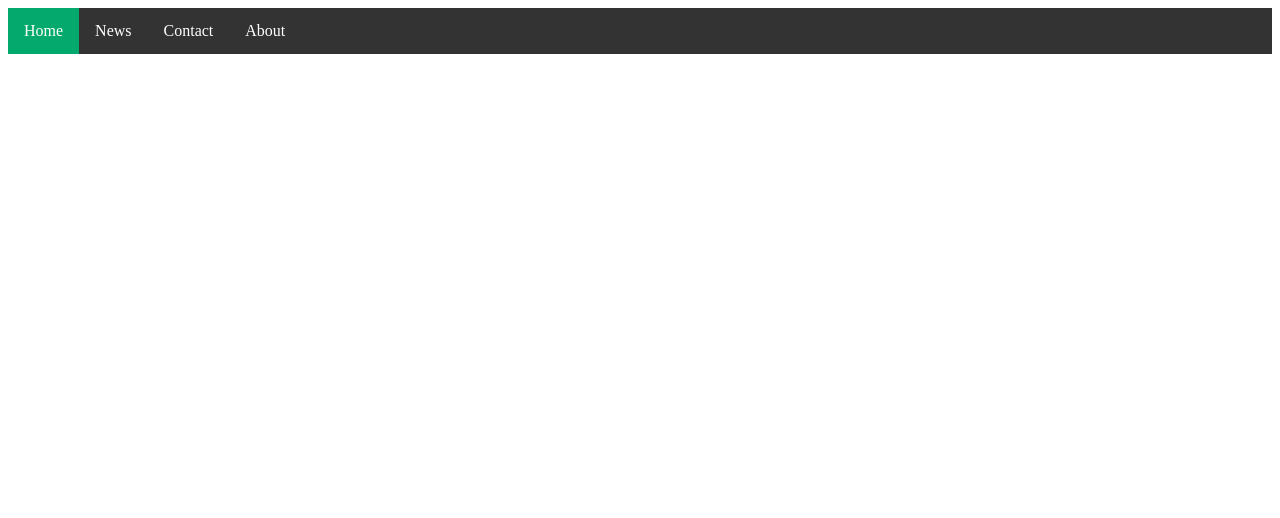
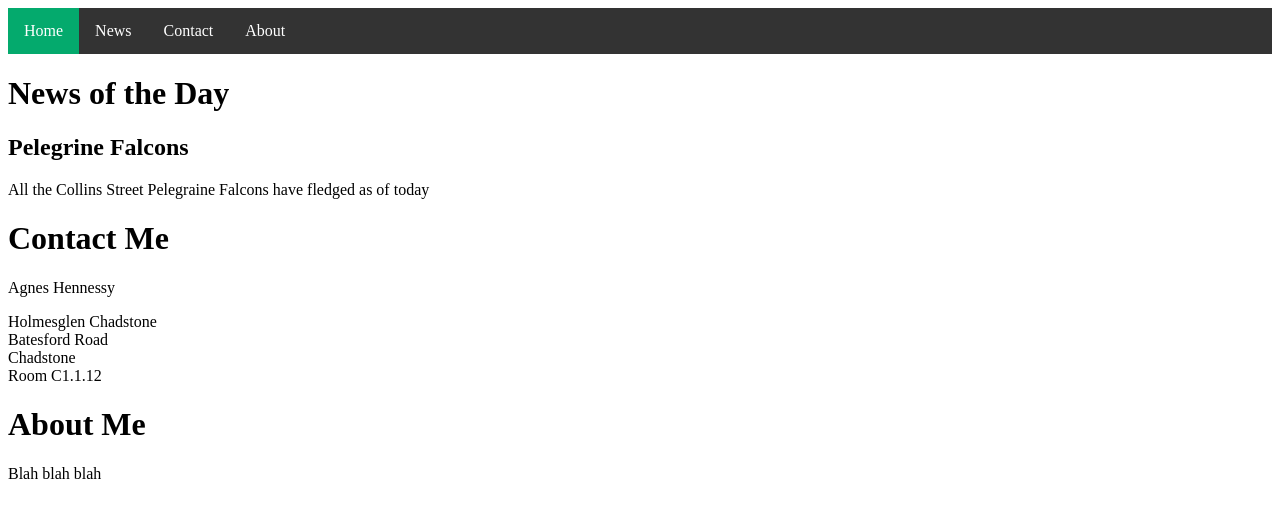
Before and after one commit to AGHEN/navBar, a plain HTML site: page index.html in a window 1280 px wide. Drawn offline with Linux system fonts and the light colour scheme.

Commit message:
Update to index.html
Added content

```diff
--- a/index.html
+++ b/index.html
@@ -12,5 +12,20 @@
   <li><a href="#about">About</a></li>
 </ul>
 
+<div id="news"></div>
+<h1>News of the Day</h1>
+<h2>Pelegrine Falcons</h2>
+<p>All the Collins Street Pelegraine Falcons have fledged as of today</p>
+<div id="contact"></div>
+<h1>Contact Me</h1>
+<p>Agnes Hennessy</p>
+<p>Holmesglen Chadstone<br/>
+Batesford Road<br />
+Chadstone<br />
+Room C1.1.12</p>
+
+<div id="about"></div>
+<h1>About Me</h1>
+<p>Blah blah blah</p>
 </body>
 </html>
```
